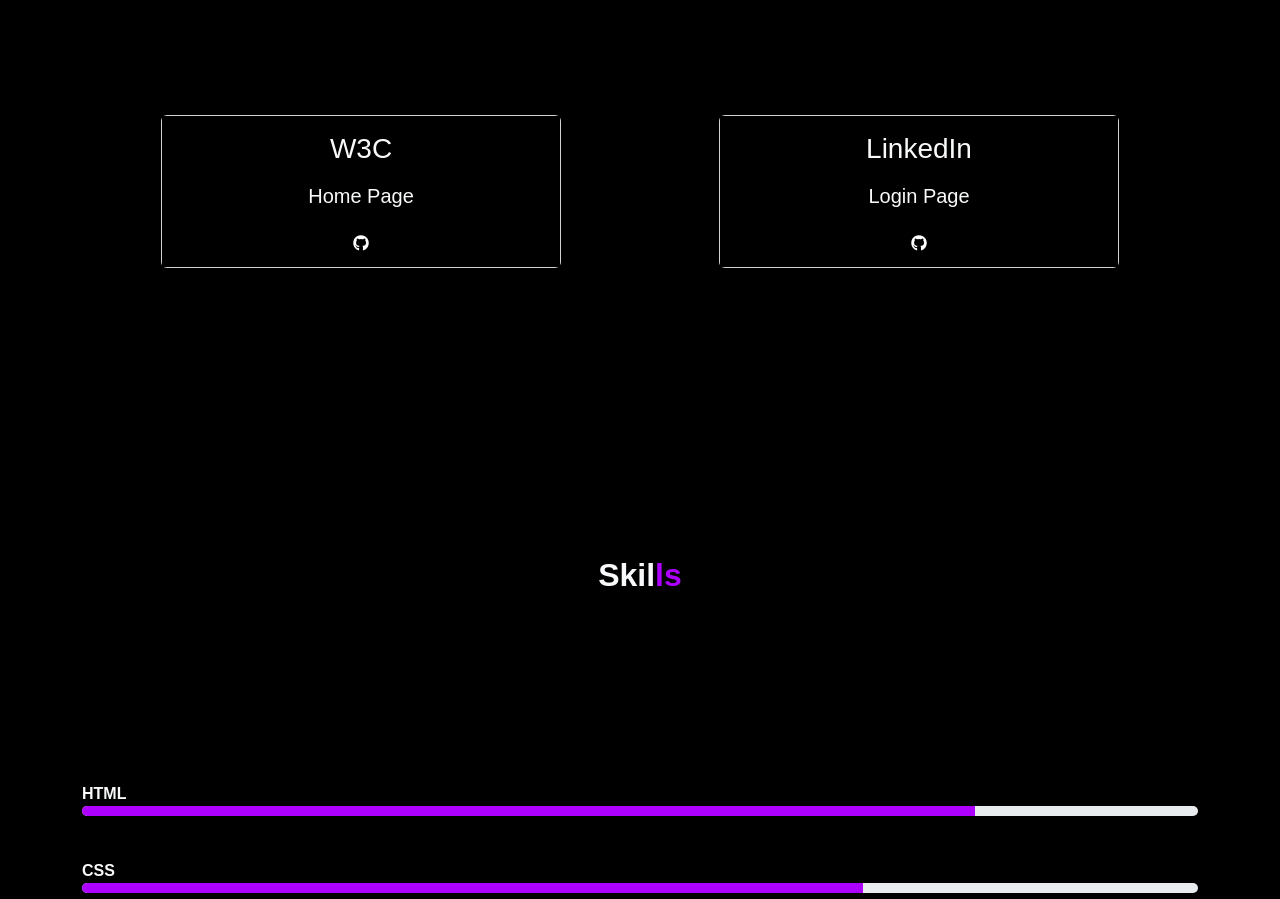
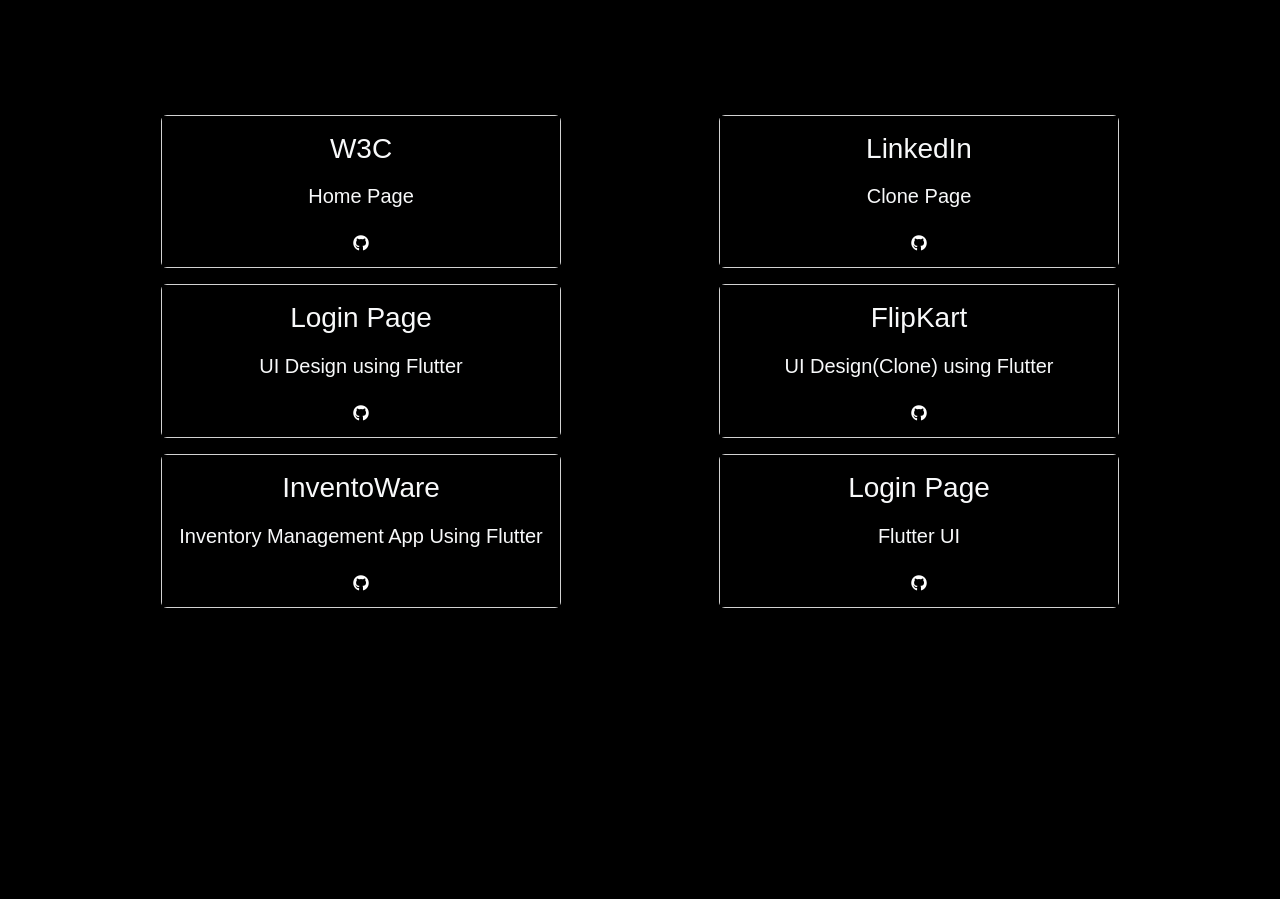
Before and after one commit to munawar3206/personal-webpage, a plain HTML site: page index.html in a window 1280 px wide. Shown: the part 1964-2863 px from the top of the page. Drawn offline with nearby package versions, Linux system fonts and the light colour scheme; a script that the page names is missing.

Commit message:
Update index.html

```diff
--- a/index.html
+++ b/index.html
@@ -194,22 +194,70 @@
 
           </div>
         </div>
-      </div><div class="col-md-6 d-flex justify-content-center">
+      </div>
+
+      <div class="col-md-6 d-flex justify-content-center">
 
         <div class="card mt-3" style="width: 25rem;">
           <div class="card-body hov ">
             <h3 class="text-light ">LinkedIn</h3>
-            <P class="text-light fs-5 py-2">Login Page</P>
+            <P class="text-light fs-5 py-2">Clone Page</P>
 
             <a href="https://munawar3206.github.io/wsp-project-1/"><i class="fa-brands fa-github" style="color: #ffffff;"></i></a>
           </div>
         </div>
       </div>
+         <div class="col-md-6 d-flex justify-content-center">
 
+        <div class="card mt-3" style="width: 25rem;">
+          <div class="card-body hov ">
+            <h3 class="text-light ">Login Page</h3>
+            <P class="text-light fs-5 py-2">UI Design using Flutter</P>
+
+            <a href="https://github.com/munawar3206/flutterloginpagewithsharedpreference"><i class="fa-brands fa-github" style="color: #ffffff;"></i></a>
+          </div>
+        </div>
+      </div>
+      <div class="col-md-6 d-flex justify-content-center">
+
+        <div class="card mt-3" style="width: 25rem;">
+          <div class="card-body hov ">
+            <h3 class="text-light ">FlipKart</h3>
+            <P class="text-light fs-5 py-2">UI Design(Clone) using Flutter</P>
+
+            <a href="https://github.com/munawar3206/flipkart"><i class="fa-brands fa-github" style="color: #ffffff;"></i></a>
+          </div>
+        </div>
+
+      </div>
+      <div class="col-md-6 d-flex justify-content-center">
+
+        <div class="card mt-3" style="width: 25rem;">
+          <div class="card-body hov ">
+            <h3 class="text-light ">InventoWare</h3>
+            <P class="text-light fs-5 py-2">Inventory Management App Using Flutter</P>
+
+            <a href="https://github.com/munawar3206/stockmanagement-flutter"><i class="fa-brands fa-github" style="color: #ffffff;"></i></a>
+          </div>
+        </div>
     </div>
+    <div class="col-md-6 d-flex justify-content-center">
+
+      <div class="card mt-3" style="width: 25rem;">
+        <div class="card-body hov ">
+          <h3 class="text-light ">Login Page</h3>
+          <P class="text-light fs-5 py-2">Flutter UI</P>
+
+          <a href="https://github.com/munawar3206/stockmanagement-flutter"><i class="fa-brands fa-github" style="color: #ffffff;"></i></a>
+        </div>
+      </div>
+  </div>
   </div>
 
   </section>
+
+
+
 
 
 
```
